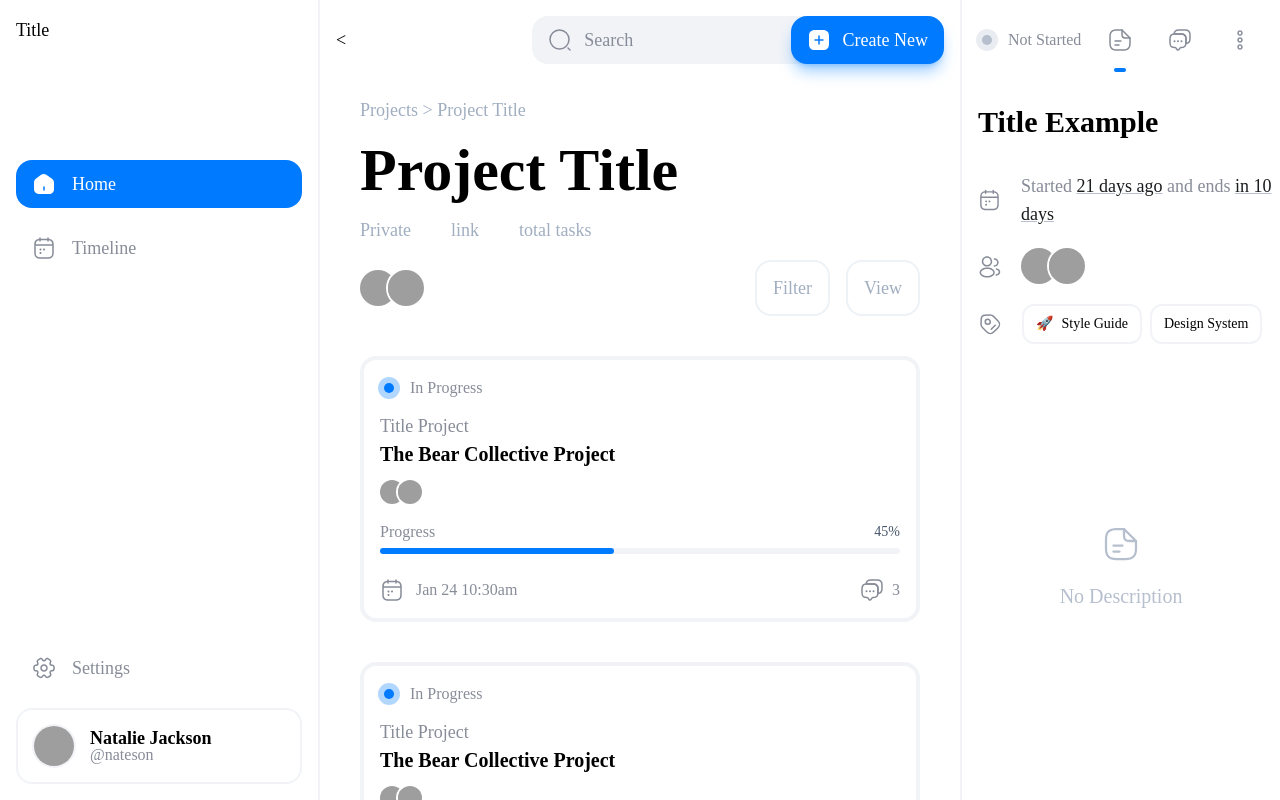
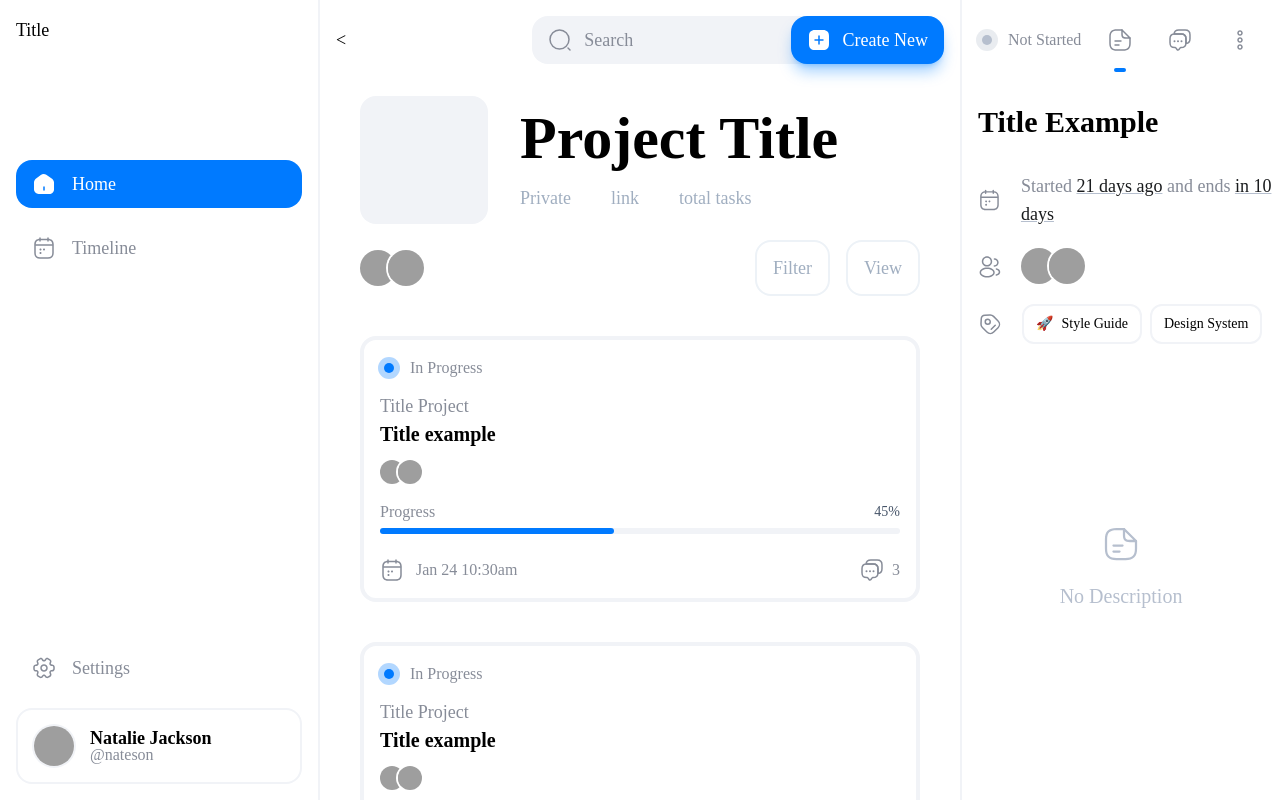
Before and after one commit to gochelias/tasklab, a Next.js app in the folder apps/web/: page / in a window 1280 px wide. Built offline with nearby package versions, Linux system fonts and the light colour scheme; grey boxes are pictures that could not be loaded.

Commit message:
fix(web): task title

```diff
--- a/apps/web/src/components/projects/Project.tsx
+++ b/apps/web/src/components/projects/Project.tsx
@@ -13,11 +13,11 @@ export const Project = () => {
 	return (
 		<>
 			<div className="relative h-full overflow-auto px-10">
-				<p className="py-4 text-[#A0AEC0]">
-					Projects {'>'} Project Title
-				</p>
+				<div className="flex items-center space-x-8 py-4">
+					<div className="bg-300-light h-32 w-32 rounded-2xl"></div>
+					<div>
 						<p className="text-6xl font-semibold">Project Title</p>
-				<div className="flex space-x-10 py-4 text-[#A0AEC0]">
+						<div className="flex space-x-10 pt-4 text-[#A0AEC0]">
 							<p>Private</p>
 							<a
 								href=""
@@ -26,6 +26,8 @@ export const Project = () => {
 								link
 							</a>
 							<p>total tasks</p>
+						</div>
+					</div>
 				</div>
 				<div className="flex items-center justify-between">
 					<div className="flex items-center -space-x-2">
--- a/apps/web/src/components/tasks/Tasks.tsx
+++ b/apps/web/src/components/tasks/Tasks.tsx
@@ -47,7 +47,7 @@ export const Tasks = () => {
 						<div className="my-3">
 							<p className="text-100-light">Title Project</p>
 							<p className="text-xl font-semibold">
-								The Bear Collective Project
+								{task.title}
 							</p>
 						</div>
 						<div className="flex -space-x-1.5 ">
```
Lines whose indentation alone changed are shown as unchanged.
